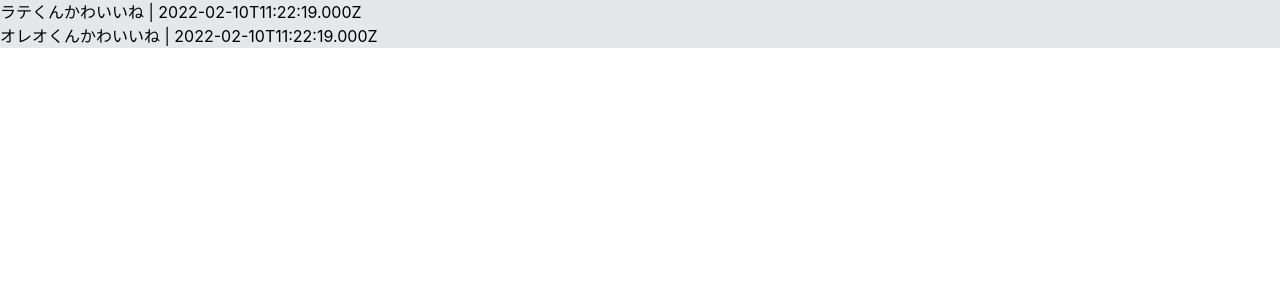
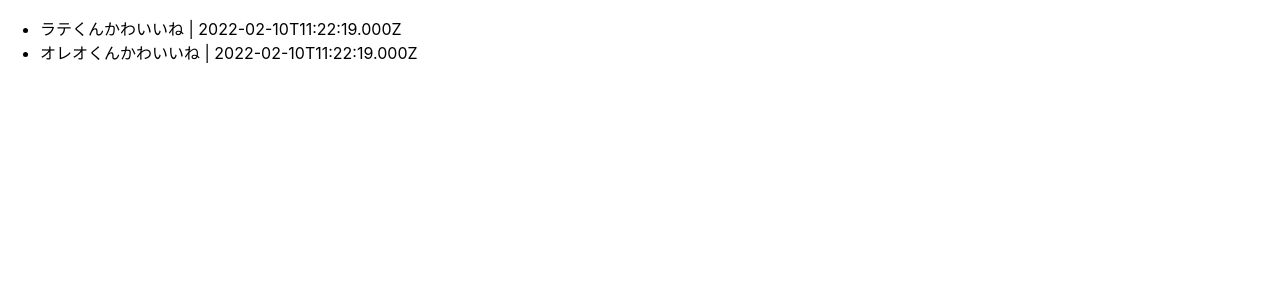
Before and after one commit to kote2kote/max-next-ts_practice, a Next.js app: page / in a window 1280 px wide. Shown: the top 300 px of the page. Built offline with nearby package versions, Linux system fonts and the light colour scheme.

Commit message:
410.TodoItem作成

```diff
--- /dev/null
+++ b/components/TodoItem.tsx
@@ -0,0 +1,8 @@
+const TodoItem: React.FC<{ text: string; id: string }> = (props) => {
+  return (
+    <li>
+      {props.text} | {props.id}
+    </li>
+  );
+};
+export default TodoItem;
--- a/components/Todos.tsx
+++ b/components/Todos.tsx
@@ -2,6 +2,7 @@ import React from 'react';
 // import { FC } from "react"
 
 import Todo from '../models/todo'; // class Todoの追加
+import TodoItem from '../components/TodoItem';
 
 // type Todos
 // ----------------------------------------- //
@@ -17,9 +18,12 @@ const Todos: React.FC<{ items: Todo[] }> = (props) => {
     <ul>
       {props.items.map((item) => (
         // <li key={item}>{item}</li> // class Todoの追加による変更
-        <li key={item.id}>
-          {item.text} | {item.id}
-        </li>
+
+        // <li key={item.id}>
+        //   {item.text} | {item.id}
+        // </li>
+
+        <TodoItem key={item.id} text={item.text} id={item.id} />
       ))}
     </ul>
   );
--- a/styles.scss
+++ b/styles.scss
@@ -1,4 +1,4 @@
-@import url(https://cdnjs.cloudflare.com/ajax/libs/tailwindcss/2.2.19/tailwind.min.css);
+// @import url(https://cdnjs.cloudflare.com/ajax/libs/tailwindcss/2.2.19/tailwind.min.css);
 
 body {
   margin: 0;
```
